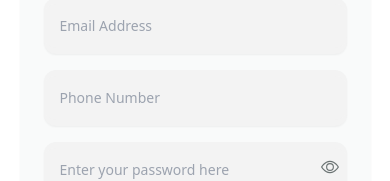
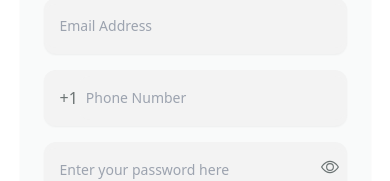
Before and after one commit to dignitestudios-dev/BuzzHub-SignUp, a React (Vite) app: page / in a window 390 px wide. Shown: the part 207-388 px from the top of the page. Built offline with nearby package versions, Linux system fonts and the light colour scheme.

Commit message:
phone number field

```diff
--- a/src/components/InputField.jsx
+++ b/src/components/InputField.jsx
@@ -28,16 +28,31 @@ const InputField = ({
         <div
           className={` w-full  h-full flex items-center justify-center rounded-[12px] relative`}
         >
+          {isPhone && (
+            <div className="flex items-center bg-light h-full rounded-l-[12px] pl-4">
+              {/* <span className="text-xl pr-1">
+                <img
+                  src="https://flagcdn.com/w320/us.png"
+                  alt="US flag"
+                  className="w-6 h-4 mr-2"
+                />
+              </span> */}
+              <span className="text-md text-[#6B7373]">+1</span>
+            </div>
+          )}
           <input
             disabled={isDisabled}
             type={isPassVisible ? "text" : type}
             placeholder={placeholder}
-            className="w-full text-sm text-secondary placeholder:font-normal
-            font-normal px-4 lg:py-3 md:py-2 py-3 my-2 rounded-xl outline-none bg-light "
+            className={`w-full text-sm text-secondary placeholder:font-normal
+            font-normal ${
+              isPhone ? "pr-4 pl-2" : "px-4"
+            } lg:py-3 md:py-2 py-3 my-2 rounded-xl outline-none bg-light `}
             {...register}
             maxLength={maxLength}
+            onInput={onInput}
           />
-          <button
+          <span
             type="button"
             onClick={() => setIsPassVisible((prev) => !prev)}
             className="absolute top-4 text-lg right-2"
@@ -47,7 +62,7 @@ const InputField = ({
           >
             {type == "password" &&
               (!isPassVisible ? <BsEye /> : <BsEyeSlash />)}
-          </button>
+          </span>
         </div>
       </div>
       {error && <p className="text-[#FF453A] text-sm">{error.message}</p>}
--- a/src/pages/SignUp.jsx
+++ b/src/pages/SignUp.jsx
@@ -175,23 +175,26 @@ const SignUp = () => {
                 error={errors.email}
               />
             </div>
-            <div className="w-full h-auto flex flex-col justify-start items-start my-4">
+            <div
+              className={`w-full h-auto flex flex-col justify-start items-start my-4`}
+            >
               <InputField
                 type={"text"}
+                text={"Phone"}
+                placeholder={"Phone Number"}
                 register={register("phoneNumber", {
                   required: "Please enter your phone number.",
                   pattern: {
-                    value: /^[0-9]{11}$/,
-                    message: "Phone number must 11 digits",
+                    value: /^[0-9]{10}$/,
+                    message: "Phone number must 10 digits",
                   },
                 })}
-                maxLength="12"
+                maxLength="10"
                 error={errors.phoneNumber}
+                isPhone={true}
                 onInput={(e) => {
                   e.target.value = e.target.value.replace(/\D/g, "");
                 }}
-                text={"Phone"}
-                placeholder={"Phone Number"}
               />
             </div>
             <div className="w-full h-auto flex flex-col justify-start items-start my-4">
```
